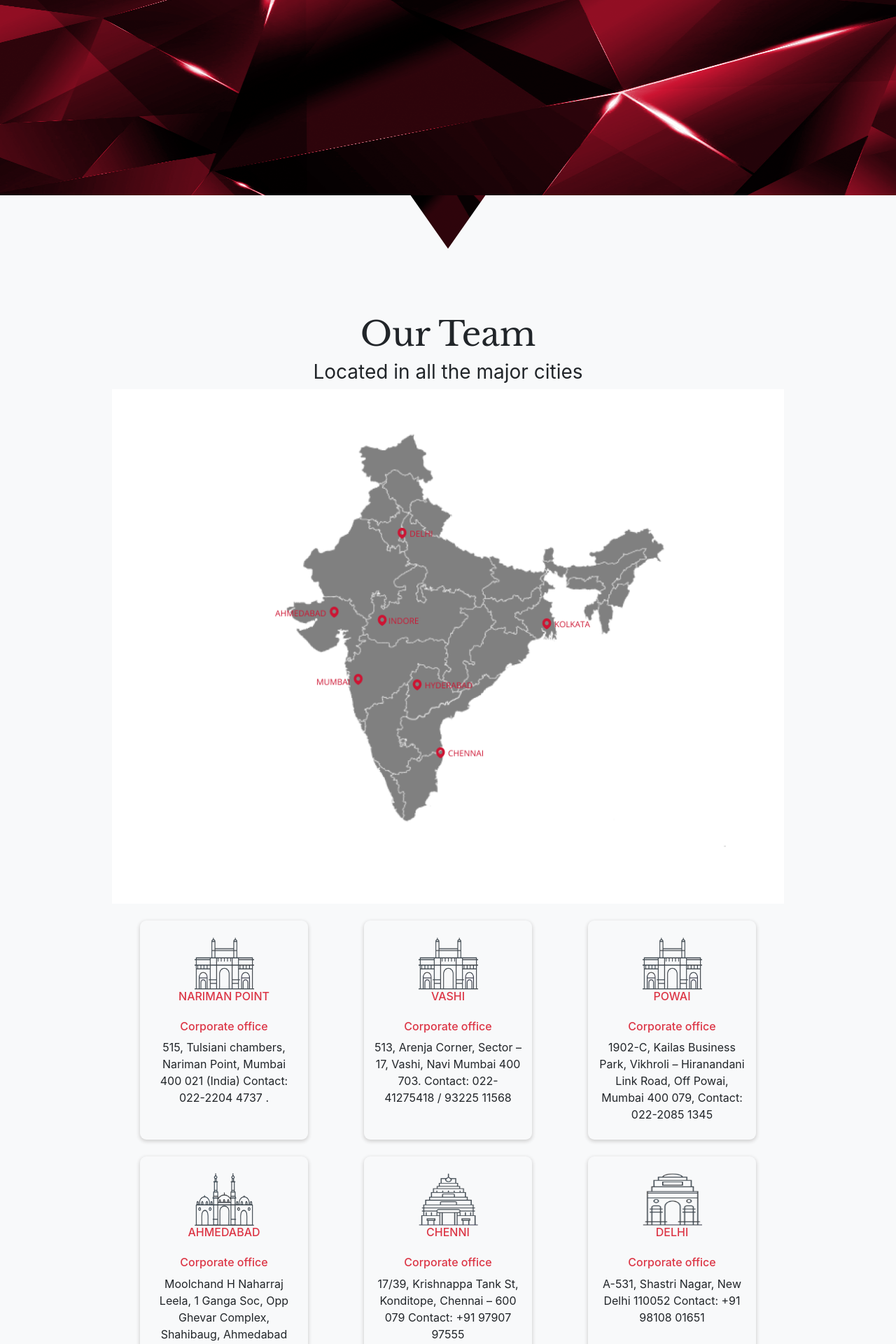
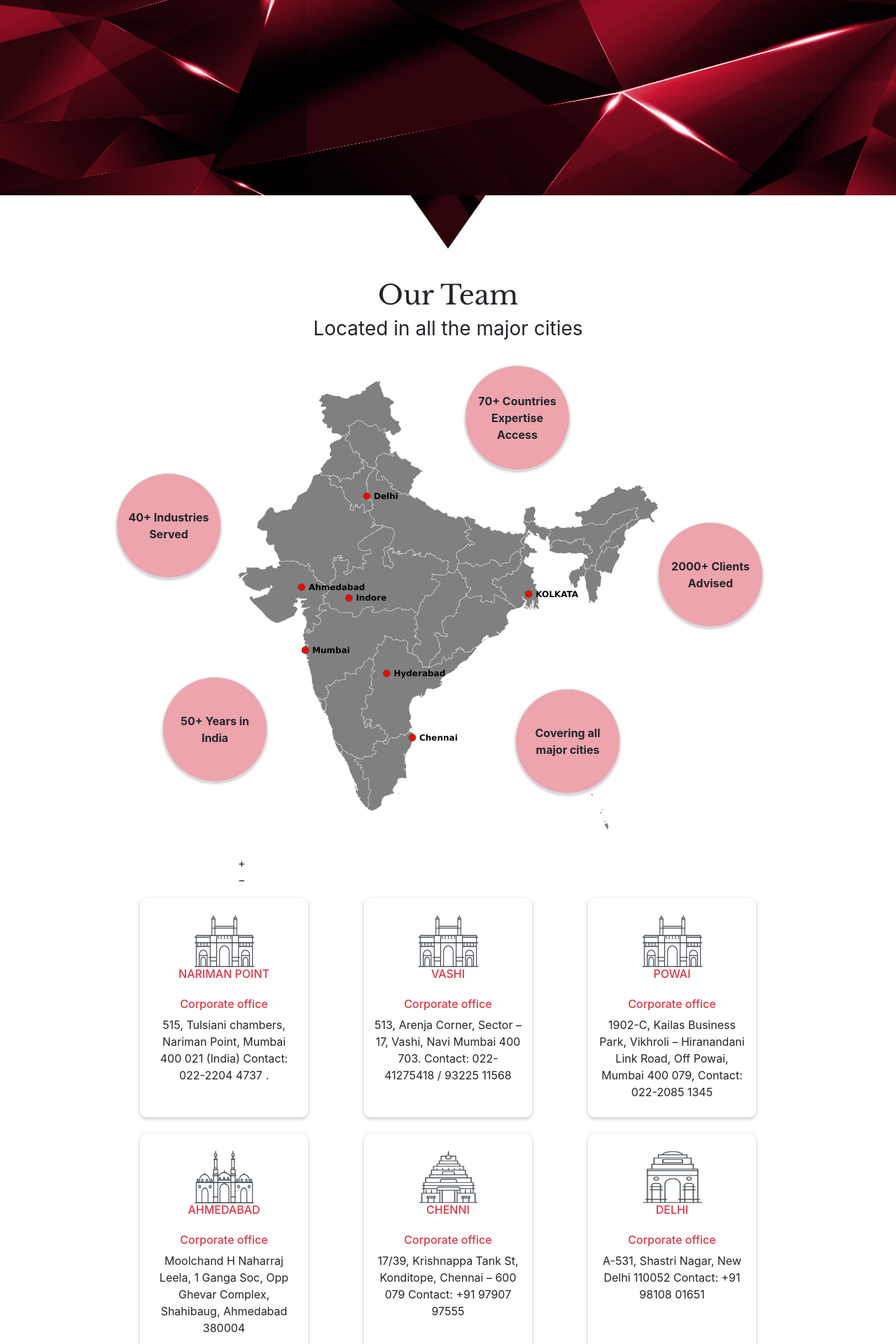
Before and after one commit to vvrvishal/ecovis, a PHP site: page /ecovis_india.html in a window 1280 px wide. Shown: the part 81-2001 px from the top of the page at 70% size. Run offline with PHP 8.4, Linux system fonts and the light colour scheme; some libraries are stand-ins or nearby versions.

Commit message:
changes by vishal

```diff
--- a/css/style.css
+++ b/css/style.css
@@ -3,6 +3,11 @@
 
 html {
     scroll-behavior: smooth;
+  }
+  .btn:focus{
+    border: none;
+    outline: none !important;
+    box-shadow: unset;
   }
 
 .contact-header, .bannerDD{
@@ -172,9 +177,40 @@ ul{
     border: 1px solid white;
     justify-content: center;
 }
-  /* #aboutUs_menu{
-    display: none;
-} */
-/* #about_us:hover #aboutUs_menu{
-    display: block !important;
-}  */
+/* map  */
+.jvectormap-container {
+    height:100%;
+    width:100%;
+}
+.pin{
+    color:red;
+}
+.jvectormap-legend-inner {
+    margin-bottom: 3px;
+  }
+
+  .jvectormap-legend-cnt-h .jvectormap-legend-tick {
+    width: auto;
+    margin-right: 10px;
+  }
+
+  .jvectormap-legend-cnt-h .jvectormap-legend-tick-text {
+    display: inline-block;
+    vertical-align: middle;
+    line-height: 13px;
+  }
+
+  .jvectormap-legend-cnt-h .jvectormap-legend-tick-sample {
+    width: 32px;
+    height: 32px;
+    display: inline-block;
+    vertical-align: middle;
+  }
+
+  .jvectormap-marker{
+    font-size:12px;
+    fill:black;
+  }
+  .jvectormap-container circle{
+    fill:red;
+  }
--- a/ecovis_india.html
+++ b/ecovis_india.html
@@ -42,6 +42,9 @@
     <link rel="stylesheet" href="https://cdnjs.cloudflare.com/ajax/libs/OwlCarousel2/2.3.4/assets/owl.carousel.min.css"
         integrity="sha512-tS3S5qG0BlhnQROyJXvNjeEM4UpMXHrQfTGmbQ1gKmelCxlSEBUaxhRBj/EFTzpbP4RVSrpEikbmdJobCvhE3g=="
         crossorigin="anonymous" referrerpolicy="no-referrer" />
+<!-- jqv link  -->
+<link href="./js/jqvmap/dist/jqvmap.min.css">
+
 
 </head>
 <style>
@@ -57,7 +60,7 @@
 
     .kwadrat2 {
         width: 232px;
-        height: 170px;
+        height: 120px;
         border-top: 1px solid #fff;
         overflow: hidden;
         margin-top: 5px;
@@ -100,7 +103,7 @@
     <!-- banner  -->
     <div class="ecovis_insia_banner">
         <img src="./ecovis-images/our_team_banner.png" class="w-100" style="height: 35vh;" alt="">
-        <div class="bg-light w-100 arrow">
+        <div class=" w-100 arrow">
 
             <div class="border-0 kwadrat2 mt-0 mx-auto">
                 <div class="trojkat2">
@@ -109,11 +112,41 @@
             </div>
             <!-- our team  -->
             <div class="our_team" >
-                <h1 style="font-family: 'Libre Baskerville', serif; font-size: 3rem;" class="text-center">Our Team</h1>
+                <h1 style="font-family: 'Libre Baskerville', serif; font-size:2.4rem;" class="text-center">Our Team</h1>
                 <h3 class="font-weight-normal text-center">Located in all the major cities</h3>
-                <div class="text-center">
-                    <img src="./ecovis-images/location_map.jpg" class="w-75 mx-auto" alt="">
-                </div>
+                <div class="main-content">
+                    <section class="section">
+                      <div class="section-body">
+                        <div class="row">
+                          <div class="col-12">
+                            <div class="">
+                              <!-- <div class="card-header">
+                              </div> -->
+                              <div class="card-body mb-4">
+                                <div id="visitorMap" class="position-relative" style="width: 600px; height: 700px;margin:auto;">
+                                    <div class=" align-items-center border d-flex justify-content-center rounded-circle" style="width: 150px;height: 150px;position: absolute;background-color: #eda4ad;top: 1%;box-shadow: 0px 2px 3px 1px lightgray;right: 21%;"  >
+                                        <p class="font-weight-bold mb-0 text-center" style="width: 90%;">70+ Countries Expertise Access</p>
+                                    </div>
+                                     <div class=" align-items-center border d-flex justify-content-center rounded-circle" style="width: 150px;height: 150px;position: absolute;background-color: #eda4ad;top: 33%;box-shadow: 0px 2px 3px 1px lightgray;right: -25%;"  >
+                                        <p class="font-weight-bold mb-0 text-center" style="width: 90%;">2000+ Clients Advised</p>
+                                    </div>
+                                    <div class=" align-items-center border d-flex justify-content-center rounded-circle" style="width: 150px;height: 150px;position: absolute;background-color: #eda4ad;top: 67%;box-shadow: 0px 2px 3px 1px lightgray;right: 9%;"  >
+                                        <p class="font-weight-bold mb-0 text-center" style="width: 90%;">Covering all major cities</p>
+                                    </div>
+                                   <div class=" align-items-center border d-flex justify-content-center rounded-circle" style="width: 150px;height: 150px;position: absolute;background-color: #eda4ad;top: 23%;box-shadow: 0px 2px 3px 1px lightgray;left: -29%;"  >
+                                        <p class="font-weight-bold mb-0 text-center" style="width: 90%;">40+ Industries Served</p>
+                                    </div>
+                                    <div class=" align-items-center border d-flex justify-content-center rounded-circle" style="width: 150px;height: 150px;position: absolute;background-color: #eda4ad;bottom: 14%;box-shadow: 0px 2px 3px 1px lightgray;left: -18%;"  >
+                                        <p class="font-weight-bold mb-0 text-center" style="width: 90%;">50+ Years in India</p>
+                                    </div>
+                                </div>
+                              </div>
+                            </div>
+                          </div>
+                        </div>
+                      </div>
+                    </section>
+                  </div>
             </div>
             <div class="office_Address row mx-0 justify-content-around">
                 <div class="col-md-9">
@@ -236,6 +269,10 @@
     </div>
     <!-- footer  -->
     <div id="footer"></div>
+    <script src="./js/jquery.min.js"></script>
+<script src="./js/jqvmap/dist/jquery.vmap.min.js"></script>
+<script type="text/javascript" src="./js/jqvmap/dist/maps/jquery-jvectormap-in-merc.js" charset="utf-8"></script>
+<script src="./js/javascript.js"></script>
 
     <script>
         $(function () {
```
Also changed, not shown: maps.html (+3 -57 lines).
